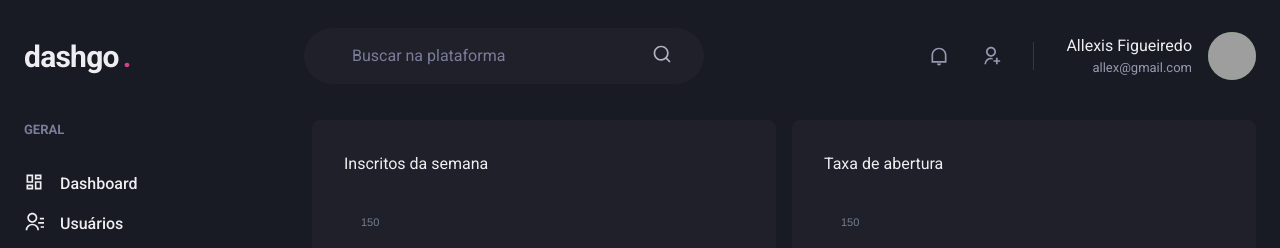
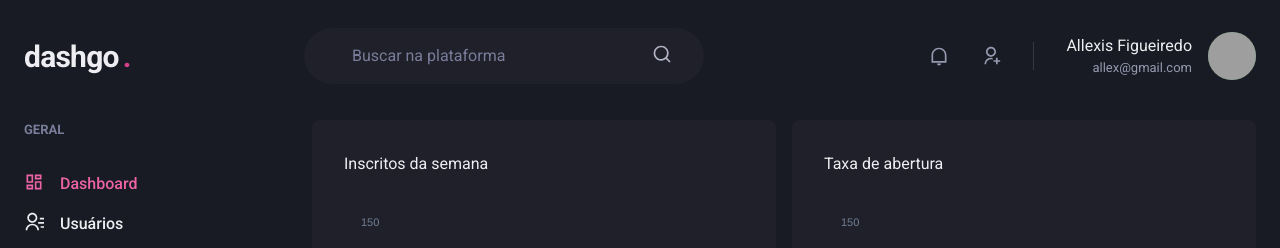
Before and after one commit to allexis096/ignite-react-dashgo, a Next.js app: page /dashboard in a window 1280 px wide. Shown: the top 248 px of the page. Built offline with nearby package versions, Linux system fonts and the light colour scheme; grey boxes are pictures that could not be loaded.

Commit message:
:sparkles: feat: add ActiveLink logic from next/link

```diff
--- /dev/null
+++ b/src/components/ActiveLink.tsx
@@ -0,0 +1,33 @@
+import Link, { LinkProps } from "next/link";
+import { useRouter } from "next/router";
+import { cloneElement, ReactElement } from "react";
+
+interface ActiveLinkProps extends LinkProps {
+  children: ReactElement;
+  shouldMatchExactHref?: boolean;
+};
+
+export function ActiveLink({ children, shouldMatchExactHref = false, ...rest }: ActiveLinkProps) {
+  const { asPath } = useRouter();
+
+  let isActive = false;
+
+  if (shouldMatchExactHref && (asPath === rest.href || asPath === rest.as)) {
+    isActive = true;
+  }
+
+  if (!shouldMatchExactHref
+      && (asPath.startsWith(String(rest.href))
+      || asPath.startsWith(String(rest.as)))
+    ){
+    isActive = true
+  }
+
+  return (
+    <Link {...rest}>
+      {cloneElement(children, {
+        color: isActive ? 'pink.400' : 'gray.50'
+      })}
+    </Link>
+  );
+}
--- a/src/components/Sidebar/NavLink.tsx
+++ b/src/components/Sidebar/NavLink.tsx
@@ -1,6 +1,6 @@
 import { ElementType } from "react";
 import { Link as ChakraLink, Icon, Text, LinkProps as ChakraLinkProps  } from "@chakra-ui/react";
-import Link from 'next/link';
+import { ActiveLink } from "../ActiveLink";
 
 interface NavLinkProps extends ChakraLinkProps {
   icon: ElementType;
@@ -10,11 +10,11 @@
 
 export function NavLink({ icon, href, children, ...rest }: NavLinkProps) {
   return (
-    <Link href={href} passHref>
+    <ActiveLink href={href} passHref>
       <ChakraLink display="flex" align="center" {...rest}>
         <Icon as={icon} fontSize="20" />
         <Text ml="4" fontWeight="medium">{children}</Text>
       </ChakraLink>
-    </Link>
+    </ActiveLink>
   );
 }
```
